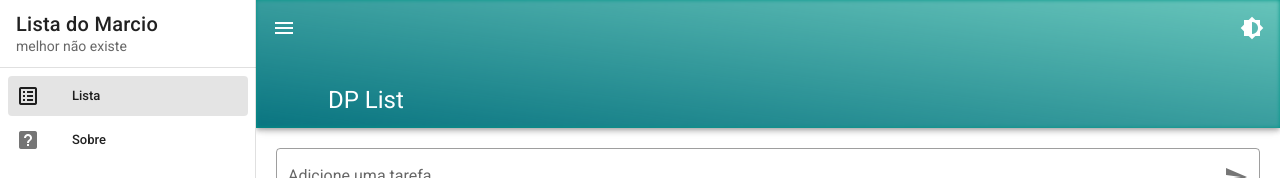
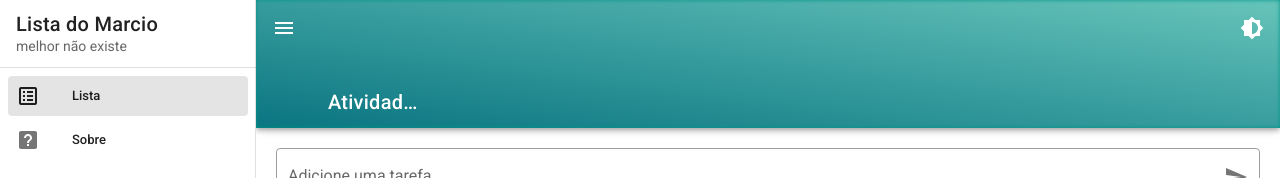
Before and after one commit to Manecraf69/Lista-de-Tarefas-DP, a Vue app: page / in a window 1280 px wide. Shown: the top 178 px of the page. Built offline with nearby package versions, Linux system fonts and the light colour scheme.

Commit message:
organizando cores e componentes

```diff
--- a/src/App.vue
+++ b/src/App.vue
@@ -1,59 +1,6 @@
 <template>
   <v-app id="inspire">
-    <v-navigation-drawer v-model="drawer" app>
-      <v-list-item>
-        <v-list-item-content>
-          <v-list-item-title class="text-h6">
-            Lista do Marcio
-          </v-list-item-title>
-          <v-list-item-subtitle> melhor não existe </v-list-item-subtitle>
-        </v-list-item-content>
-      </v-list-item>
-
-      <v-divider></v-divider>
-
-      <v-list dense nav>
-        <v-list-item
-          v-for="item in items"
-          :key="item.title"
-          link
-          :to="item.route"
-        >
-          <v-list-item-icon>
-            <v-icon>{{ item.icon }}</v-icon>
-          </v-list-item-icon>
-
-          <v-list-item-content>
-            <v-list-item-title>{{ item.title }}</v-list-item-title>
-          </v-list-item-content>
-        </v-list-item>
-      </v-list>
-    </v-navigation-drawer>
-
-    <v-app-bar
-      app
-      dark
-      color="teal"
-      prominent
-      src="@/assets/minecraft-wallpaper.jpeg"
-    >
-      <template v-slot:img="{ props }">
-        <v-img
-          v-bind="props"
-          gradient="to top right, rgba(19,84,122,.5), rgba(128,208,199,.8)"
-        ></v-img>
-      </template>
-
-      <v-app-bar-nav-icon @click="drawer = !drawer"></v-app-bar-nav-icon>
-
-      <v-app-bar-title>DP List</v-app-bar-title>
-
-      <v-spacer></v-spacer>
-
-      <v-btn icon @click="$vuetify.theme.dark = !$vuetify.theme.dark">
-        <v-icon>mdi-brightness-6</v-icon>
-      </v-btn>
-    </v-app-bar>
+    <AppBar />
 
     <v-main>
       <v-container class="pa-2" fluid>
@@ -64,13 +11,9 @@
 </template>
 
 <script>
+import AppBar from "@/components/Base/AppBar.vue";
+
 export default {
-  data: () => ({
-    drawer: null,
-    items: [
-      { title: "Lista", icon: "mdi-list-box-outline", route: "/" },
-      { title: "Sobre", icon: "mdi-help-box", route: "/about" },
-    ],
-  }),
+  components: { AppBar },
 };
 </script>
--- /dev/null
+++ b/src/components/Base/AppBar.vue
@@ -0,0 +1,44 @@
+<template>
+  <v-container class="pa-0">
+    <v-app-bar
+      app
+      dark
+      color="teal"
+      prominent
+      src="@/assets/minecraft-wallpaper.jpeg"
+    >
+      <template #img="{ props }">
+        <v-img
+          v-bind="props"
+          gradient="to top right, rgba(19,84,122,.5), rgba(128,208,199,.8)"
+        ></v-img>
+      </template>
+
+      <v-app-bar-nav-icon @click="drawer = !drawer"></v-app-bar-nav-icon>
+
+      <v-app-bar-title class="text-h6">Atividades</v-app-bar-title>
+
+      <v-spacer></v-spacer>
+
+      <v-btn icon @click="$vuetify.theme.dark = !$vuetify.theme.dark">
+        <v-icon>mdi-brightness-6</v-icon>
+      </v-btn>
+    </v-app-bar>
+
+    <NavBar />
+  </v-container>
+</template>
+
+<script>
+import NavBar from "@/components/Base/NavBar.vue";
+
+export default {
+  name: "AppBar",
+  components: { NavBar },
+  data: () => ({
+    drawer: null,
+  }),
+};
+</script>
+
+<style></style>
--- /dev/null
+++ b/src/components/Base/NavBar.vue
@@ -0,0 +1,43 @@
+<template>
+  <v-navigation-drawer v-model="$parent.drawer" app>
+    <v-list-item>
+      <v-list-item-content>
+        <v-list-item-title class="text-h6"> Lista do Marcio </v-list-item-title>
+        <v-list-item-subtitle> melhor não existe </v-list-item-subtitle>
+      </v-list-item-content>
+    </v-list-item>
+
+    <v-divider></v-divider>
+
+    <v-list dense nav>
+      <v-list-item
+        v-for="item in items"
+        :key="item.title"
+        link
+        :to="item.route"
+      >
+        <v-list-item-icon>
+          <v-icon>{{ item.icon }}</v-icon>
+        </v-list-item-icon>
+
+        <v-list-item-content>
+          <v-list-item-title>{{ item.title }}</v-list-item-title>
+        </v-list-item-content>
+      </v-list-item>
+    </v-list>
+  </v-navigation-drawer>
+</template>
+
+<script>
+export default {
+  name: "NavBar",
+  data: () => ({
+    items: [
+      { title: "Lista", icon: "mdi-list-box-outline", route: "/" },
+      { title: "Sobre", icon: "mdi-help-box", route: "/about" },
+    ],
+  }),
+};
+</script>
+
+<style></style>
--- a/src/components/ListarTarefas.vue
+++ b/src/components/TarefaItem.vue
@@ -1,7 +1,7 @@
 <template>
   <v-list-item
     @click="tarefa.feita = !tarefa.feita"
-    :class="$emit('finalizarTarefa', tarefa)"
+    :class="{ 'rounded primary': tarefa.feita }"
   >
     <template #default>
       <v-list-item-action>
--- a/src/plugins/vuetify.js
+++ b/src/plugins/vuetify.js
@@ -1,10 +1,20 @@
 import Vue from "vue";
 import Vuetify from "vuetify/lib/framework";
+
+import colors from "vuetify/lib/util/colors";
 
 Vue.use(Vuetify);
 
 export default new Vuetify({
   theme: {
     dark: false,
+    themes: {
+      dark: {
+        primary: colors.teal.darken4,
+      },
+      light: {
+        primary: colors.teal.lighten4,
+      },
+    },
   },
 });
--- a/src/views/HomeView.vue
+++ b/src/views/HomeView.vue
@@ -1,6 +1,6 @@
 <template>
   <div class="home">
-    <InputTarefa @adicionarTarefa="criarTarefa" />
+    <TarefaInput @adicionarTarefa="criarTarefa" />
 
     <v-list color="transparent" class="pt-0" flat>
       <section align="center" class="mt-16 pt-16" v-if="!tarefas.length">
@@ -9,11 +9,7 @@
       </section>
 
       <section v-else v-for="tarefa in tarefas" :key="tarefa.id">
-        <ListarTarefas
-          @finalizarTarefa="verificarTema"
-          @apagarTarefa="deletarTarefa"
-          :tarefa="tarefa"
-        />
+        <TarefaItem @apagarTarefa="deletarTarefa" :tarefa="tarefa" />
 
         <v-divider></v-divider>
       </section>
@@ -25,13 +21,13 @@
 
 <script>
 import { mapMutations, mapState } from "vuex";
-import InputTarefa from "@/components/InputTarefa.vue";
-import ListarTarefas from "@/components/ListarTarefas.vue";
+import TarefaInput from "@/components/TarefaInput.vue";
+import TarefaItem from "@/components/TarefaItem.vue";
 import Notificacao from "@/components/Notificacao.vue";
 
 export default {
   name: "Home",
-  components: { InputTarefa, ListarTarefas, Notificacao },
+  components: { TarefaInput, TarefaItem, Notificacao },
   data: () => ({
     textoNotificacao: "",
     color: "",
@@ -47,15 +43,6 @@ export default {
       this.textoNotificacao = texto;
       this.color = cor;
       this.on = true;
-    },
-    verificarTema({ feita }) {
-      if (this.$vuetify.theme.dark && feita) {
-        return "rounded teal darken-4";
-      } else if (feita) {
-        return "rounded teal lighten-4";
-      } else {
-        return "rounded";
-      }
     },
     criarTarefa(tituloTarefa) {
       if (tituloTarefa === null) {
```
Also changed, not shown: src/components/TarefaInput.vue (renamed from src/components/InputTarefa.vue).
